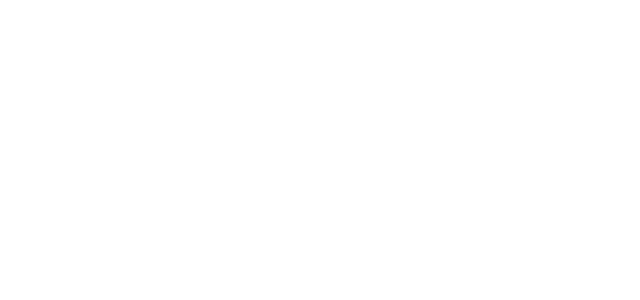
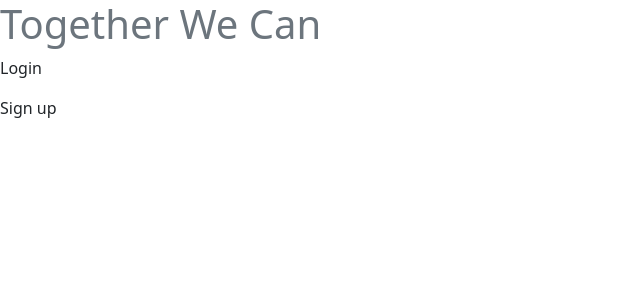
Before and after one commit to RNtaate/frontend_togetherwecan, a React (Create React App) app: page /home in a window 1280 px wide. Shown: the top 300 px of the page, without its empty margins (0-640 px from the left). Built offline with nearby package versions, Linux system fonts and the light colour scheme.

Commit message:
Create Home component, Add routing to it in app.js

```diff
--- a/src/App.js
+++ b/src/App.js
@@ -2,6 +2,7 @@
 import Dashboard from './containers/Dashboard';
 import { BrowserRouter, Switch, Route } from 'react-router-dom';
 import Signup from './containers/Auth/Signup';
+import Home from './components/Home';
 
 function App() {
   return (
@@ -9,6 +10,7 @@
       <BrowserRouter>
         <Switch>
           <Route exact path='/' component={Dashboard} />
+          <Route exact path='/home' component={Home} />
           <Route exact path='/signup' component={Signup} />
 
         </Switch>
--- /dev/null
+++ b/src/components/Home.js
@@ -0,0 +1,13 @@
+import React from 'react'
+
+const Home = () => {
+  return (
+    <div>
+      <h1 className='text-secondary'>Together We Can</h1>
+      <p>Login</p>
+      <p>Sign up</p>
+    </div>
+  )
+}
+
+export default Home;
```
